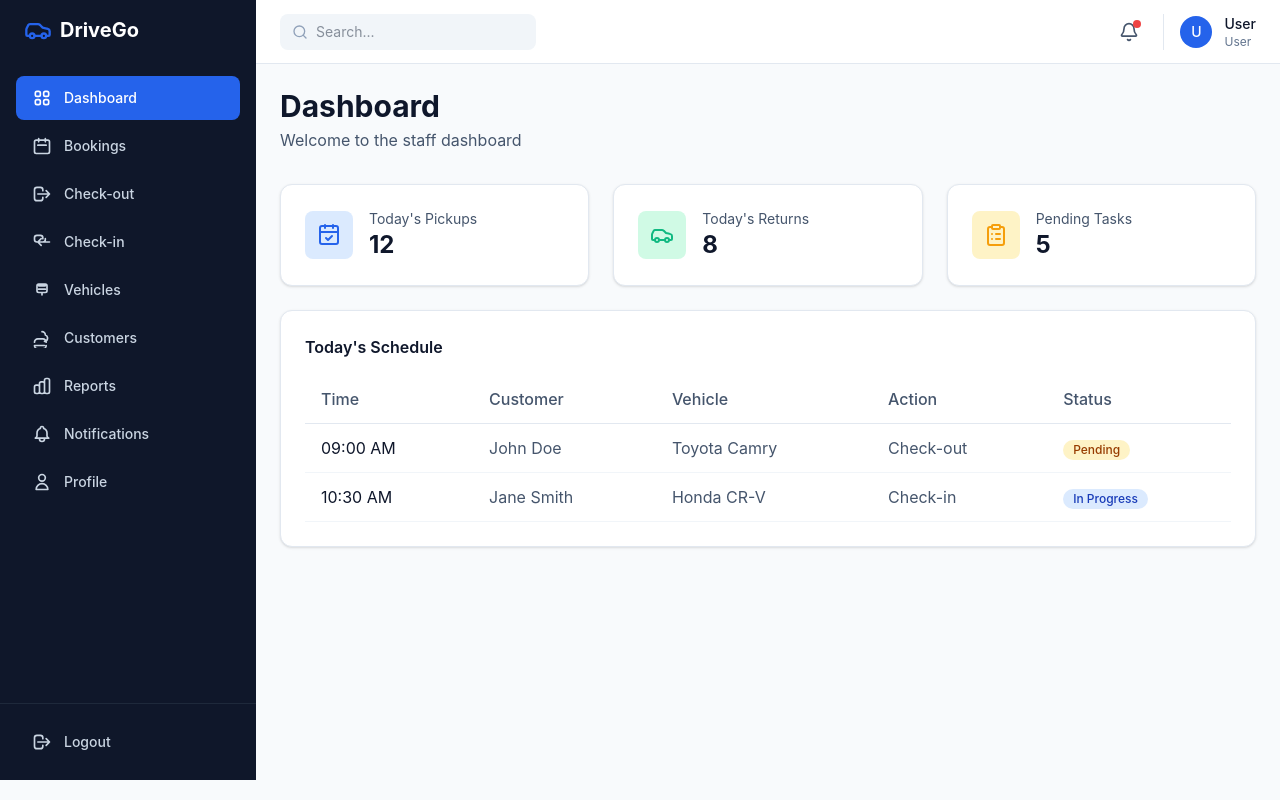
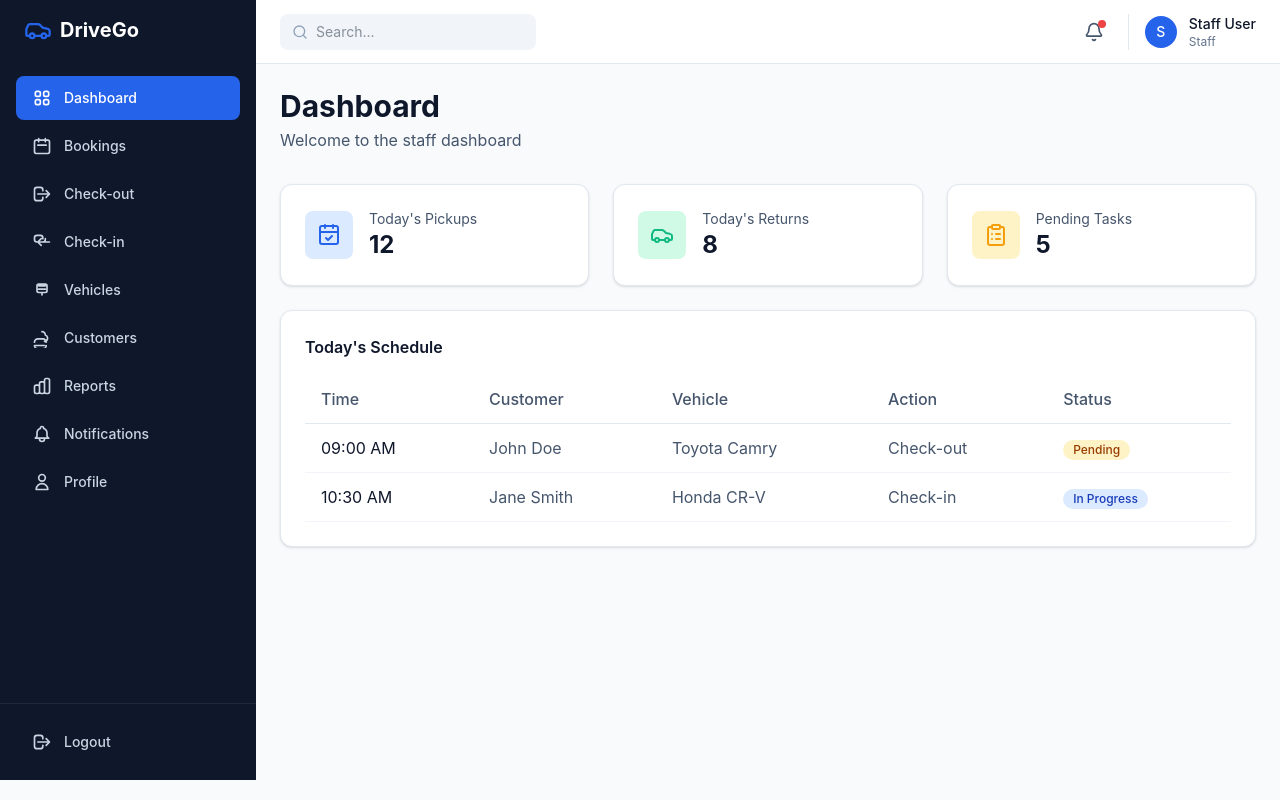
Before and after one commit to abdikadir-mohamed-dev/car-rental-management-system, a React (Vite) app in the folder crms-fronted/: page /staff in a window 1280 px wide. Built offline with nearby package versions, Linux system fonts and the light colour scheme; no server answers.

Commit message:
feat(admin): make header show admin role and name dynamically

```diff
--- a/crms-fronted/src/components/common/Header.jsx
+++ b/crms-fronted/src/components/common/Header.jsx
@@ -1,8 +1,37 @@
 import { Bell, Search, Menu } from 'lucide-react'
 import { useSelector } from 'react-redux'
+import { useLocation } from 'react-router-dom'
 
 function Header({ onMenuClick }) {
   const { user } = useSelector((state) => state.auth)
+  const location = useLocation()
+  const isAdmin = location.pathname.startsWith('/admin')
+  const isStaff = location.pathname.startsWith('/staff')
+  const isDriver = location.pathname.startsWith('/driver')
+
+  const getRole = () => {
+    if (user?.role) return user.role
+    if (isAdmin) return 'Admin'
+    if (isStaff) return 'Staff'
+    if (isDriver) return 'Driver'
+    return 'User'
+  }
+
+  const getName = () => {
+    if (user?.name) return user.name
+    if (isAdmin) return 'Admin User'
+    if (isStaff) return 'Staff User'
+    if (isDriver) return 'Driver User'
+    return 'User'
+  }
+
+  const getInitial = () => {
+    if (user?.name) return user.name.charAt(0).toUpperCase()
+    if (isAdmin) return 'A'
+    if (isStaff) return 'S'
+    if (isDriver) return 'D'
+    return 'U'
+  }
 
   return (
     <header className="bg-white border-b border-slate-200 h-16 flex items-center justify-between px-6 sticky top-0 z-30">
@@ -33,13 +62,11 @@ function Header({ onMenuClick }) {
 
         <div className="flex items-center gap-3 pl-4 border-l border-slate-200">
           <div className="w-8 h-8 bg-primary rounded-full flex items-center justify-center">
-            <span className="text-white text-sm font-medium">
-              {user?.name?.charAt(0).toUpperCase() || 'U'}
-            </span>
+            <span className="text-white text-sm font-medium">{getInitial()}</span>
           </div>
           <div className="hidden sm:block">
-            <p className="text-sm font-medium text-slate-900">{user?.name || 'User'}</p>
-            <p className="text-xs text-slate-500 capitalize">{user?.role || 'User'}</p>
+            <p className="text-sm font-medium text-slate-900">{getName()}</p>
+            <p className="text-xs text-slate-500 capitalize">{getRole()}</p>
           </div>
         </div>
       </div>
```
